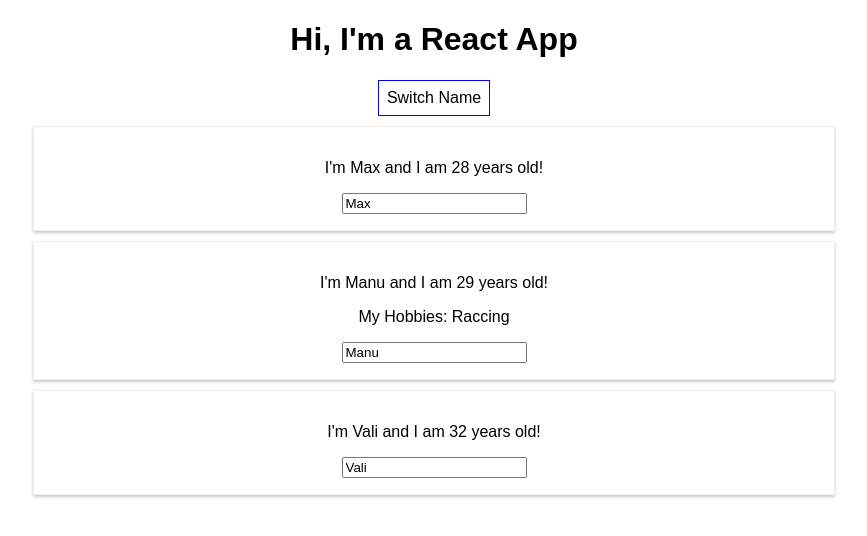
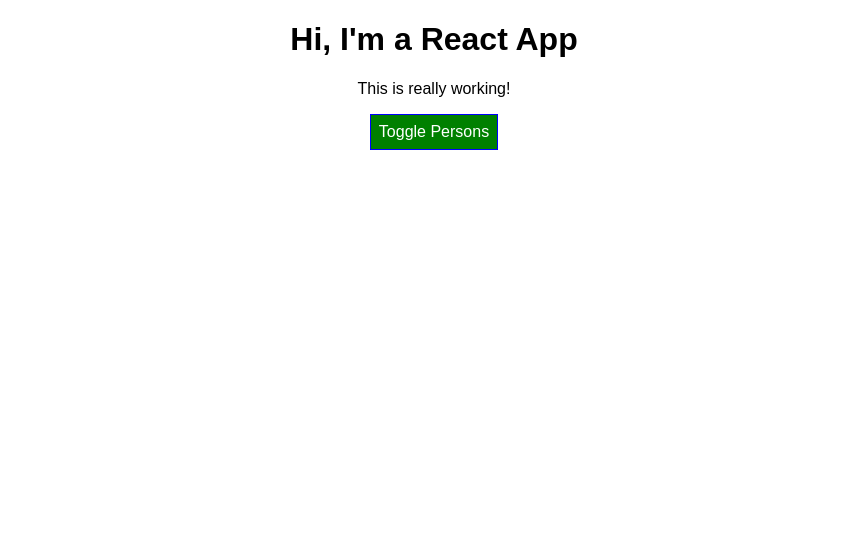
Before and after one commit to VSoull/tuts, a React (Create React App) app in the folder react-complete-guide/: page / in a window 1280 px wide. Shown: the top 536 px of the page, without its empty margins (206-1073 px from the left). Built offline with nearby package versions, Linux system fonts and the light colour scheme.

Commit message:
styled component

```diff
--- a/react-complete-guide/package.json
+++ b/react-complete-guide/package.json
@@ -3,6 +3,7 @@
   "version": "0.1.0",
   "private": true,
   "dependencies": {
+    "radium": "^0.24.0",
     "react": "^16.4.0",
     "react-dom": "^16.4.0",
     "react-scripts": "1.1.4"
--- a/react-complete-guide/src/App.css
+++ b/react-complete-guide/src/App.css
@@ -1,3 +1,11 @@
 .App {
-  text-align: center;
+    text-align: center;
 }
+
+.red {
+    color: red;
+}
+
+.bold {
+    font-weight: bold;
+}
--- a/react-complete-guide/src/App.js
+++ b/react-complete-guide/src/App.js
@@ -4,48 +4,95 @@ import './App.css';
 
 class App extends Component {
   state = {
-    persons: [{ name: 'Max', age: 28 }, { name: 'Manu', age: 29 }, { name: 'Vali', age: 32 }]
+    persons: [
+      { id: 'dsa ', name: 'Max', age: 28 },
+      { id: 'das', name: 'Manu', age: 29 },
+      { id: 'czx', name: 'Vali', age: 32 }
+    ],
+    showPersons: false
   };
 
-  swichNameHandler = newName => {
-    this.setState({ persons: [{ name: 'Max', age: 21 }, { name: 'Manu', age: 29 }, { name: newName, age: 32 }] });
+  deletePersonHandler = index => {
+    // const persons = this.state.persons.slice();
+    const persons = [...this.state.persons];
+    persons.splice(index, 1);
+    this.setState({ persons: persons });
   };
 
-  nameChangeHandler = event => {
+  nameChangedHandler = (event, id) => {
+    const personIndex = this.state.persons.findIndex(p => {
+      return p.id === id;
+    });
+
+    const person = {
+      ...this.state.persons[personIndex]
+    };
+
+    //const person = Object.assign({}, this.state.persons[personIndex]);
+
+    person.name = event.target.value;
+
+    const pers = [...this.state.persons];
+    pers[personIndex] = person;
+
     this.setState({
-      persons: [{ name: 'Max', age: 28 }, { name: event.target.value, age: 29 }, { name: 'Valentin', age: 32 }]
+      persons: pers
     });
+  };
+
+  togglePersonsHandler = () => {
+    const doesShow = this.state.showPersons;
+    this.setState({ showPersons: !doesShow });
   };
 
   render() {
     const style = {
-      backgroundColor: 'white',
+      backgroundColor: 'green',
+      color: 'white',
       font: 'inherit',
       border: '1px solid blue',
       padding: '8px',
       cursor: 'pointer'
     };
+
+    let persons = null;
+
+    if (this.state.showPersons) {
+      persons = (
+        <div>
+          {this.state.persons.map((person, index) => {
+            return (
+              <Person
+                name={person.name}
+                age={person.age}
+                click={this.deletePersonHandler.bind(this, index)}
+                key={person.id}
+                changed={event => this.nameChangedHandler(event, person.id)}
+              />
+            );
+          })}
+        </div>
+      );
+      style.backgroundColor = 'red';
+    }
+    let classes = [];
+
+    if (this.state.persons.length <= 2) {
+      classes.push('red'); //classes = ['red']
+    }
+
+    if (this.state.persons.length <= 1) {
+      classes.push('bold'); //classes = ['red bold']
+    }
+
     return (
       <div className="App">
         <h1>Hi, I'm a React App</h1>
-        <button
-          style={style}
-          onClick={() => {
-            this.swichNameHandler('Valentin Constantin');
-          }}
-        >
-          Switch Name
+        <p className={classes.join(' ')}>This is really working!</p>
+        <button style={style} onClick={this.togglePersonsHandler}>
+          Toggle Persons
         </button>
-        <Person name={this.state.persons[0].name} age={this.state.persons[0].age} />
-        <Person
-          name={this.state.persons[1].name}
-          age={this.state.persons[1].age}
-          click={this.swichNameHandler.bind(this, 'V!')}
-          changed={this.nameChangeHandler}
-        >
-          My Hobbies: Raccing
-        </Person>
-        <Person name={this.state.persons[2].name} age={this.state.persons[2].age} />
+        {persons}
       </div>
     );
   }
--- a/react-complete-guide/src/Person/Person.js
+++ b/react-complete-guide/src/Person/Person.js
@@ -1,7 +1,8 @@
 import React from 'react';
 import './Person.css';
 
-const person = props => (
+const person = props => {
+  return (
     <div className="Person">
       <p onClick={props.click}>
         I'm {props.name} and I am {props.age} years old!
@@ -10,5 +11,6 @@ const person = props => (
       <input type="text" onChange={props.changed} value={props.name} />
     </div>
   );
+};
 
 export default person;
```
Also changed, not shown: react-complete-guide/src/Person/Person.css (+7 -0 lines), 1 other file (tests, documents, lock files or other folders). Lines whose indentation alone changed are shown as unchanged.
